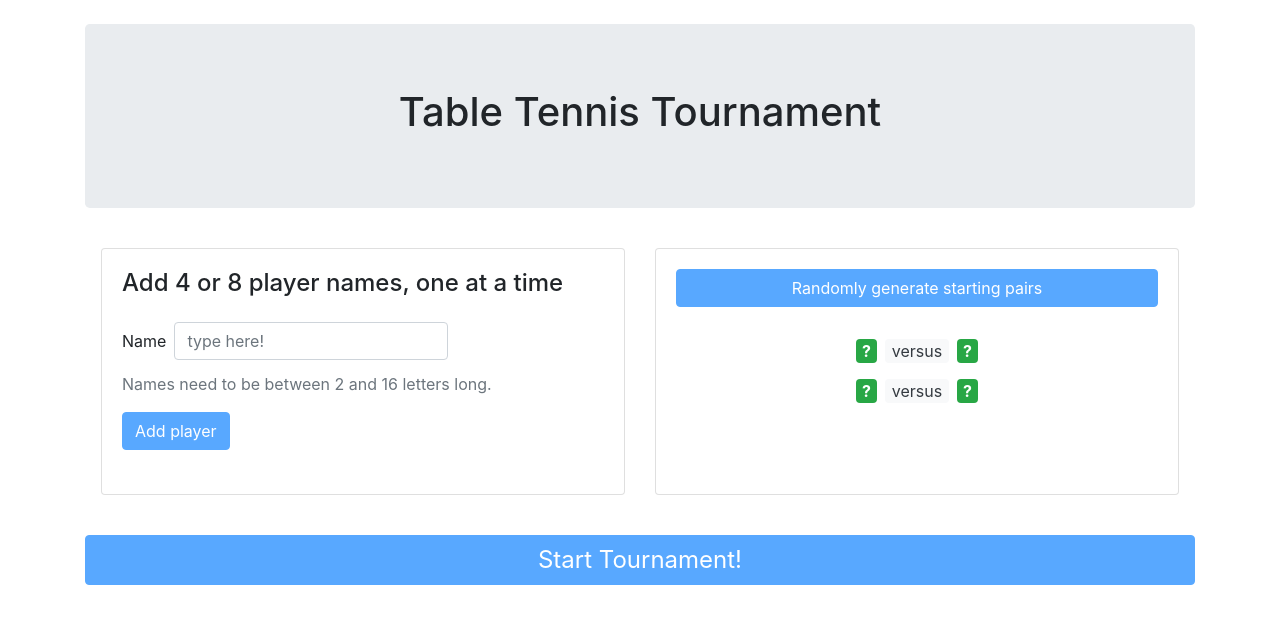
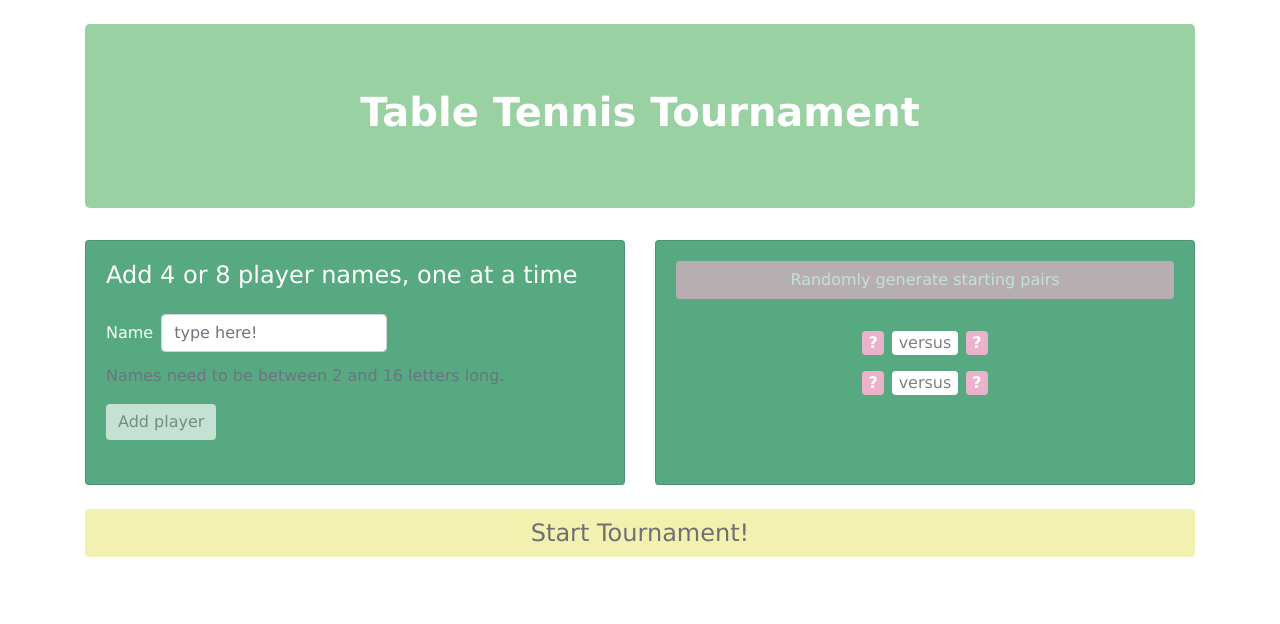
Before and after one commit to naranjita11/develop-me--technical-challenge, a React (Create React App) app: page / in a window 1280 px wide. Shown: the top 624 px of the page. Built offline with nearby package versions, Linux system fonts and the light colour scheme.

Commit message:
inline styling added to components

```diff
--- a/src/components/CreateButton.js
+++ b/src/components/CreateButton.js
@@ -1,12 +1,17 @@
-const CreateButton = ({ handleCreate, buttonText, disableCondition }) => {
+const CreateButton = ({ handleCreate, buttonText, disableCondition, colour }) => {
 
-
+    const buttonStyle = {
+        width: 100 + "%",
+        fontSize: 1.5 + "rem",
+        backgroundColor: colour,
+        border: 0,
+    }
 
     return (
         <>
             <button
-                className="btn btn-primary mb-0 center"
-                style={{ width: 100 + "%", fontSize: 1.5 + "rem"}}
+                className="btn mb-0 center"
+                style={ buttonStyle }
                 disabled={ disableCondition }
                 type="submit"
                 onClick={ handleCreate }
--- a/src/components/GamePairs.js
+++ b/src/components/GamePairs.js
@@ -15,6 +15,13 @@ const GamePairs = ({ name1, name2, handleSubmit }) => {
         handleSubmit(name2);
     }
 
+    const badgeStylingVs = {
+        fontSize: 1 + "rem",
+        backgroundColor: "white",
+        color: "grey",
+        fontWeight: 400,
+    }
+
     return (
         <div className="mb-4 text-center">
             <PlayerButton
@@ -24,7 +31,7 @@ const GamePairs = ({ name1, name2, handleSubmit }) => {
                 name={ name1 }
             />
 
-            <span className="badge bg-light text-dark m-2">plays</span>
+            <span className="badge m-2" style={ badgeStylingVs }>plays</span>
 
             <PlayerButton
                 selected={ selected === 2 }
--- a/src/components/Header.js
+++ b/src/components/Header.js
@@ -7,10 +7,10 @@ class Header extends Component {
 
       return (
         <header
-          className="jumbotron mt-4 mb-4 text-center"
-          // style={{ backgroundColor: "cornflowerblue" }}
+          className="jumbotron mt-4 text-center"
+          style={{ backgroundColor: "#99d1a3", color: "white" }}
         >
-          <h1>Table Tennis Tournament</h1>
+          <h1><strong>Table Tennis Tournament</strong></h1>
         </header>
       )
     }
--- a/src/components/NamesArray.js
+++ b/src/components/NamesArray.js
@@ -3,7 +3,7 @@ const NamesArray = ({ array }) => {
     const badgeStylingName = {
         fontSize: 1 + "rem",
         color: "white",
-        backgroundColor: "pink"
+        backgroundColor: "#ebb2cb"
     }
 
     return (
@@ -16,7 +16,7 @@ const NamesArray = ({ array }) => {
 
             <div className="mt-2">
                 { array.map((value, i) => (
-                    <span className="badge bg-success m-2" style={ badgeStylingName } key={ i }>{ value }</span>
+                    <span className="badge m-2" style={ badgeStylingName } key={ i }>{ value }</span>
                 )) }
             </div>
         </>
--- a/src/components/PlayerButton.js
+++ b/src/components/PlayerButton.js
@@ -1,6 +1,6 @@
 const PlayerButton = ({ name, selected, handleSelect, disableCondition }) => {
 
-    let selectedColour = selected ? "gold" : "#28a745";
+    let selectedColour = selected ? "#E8E569" : "#ebb2cb";
 
     const buttonStyling = {
         fontSize: 1 + "rem",
--- a/src/components/PlayerForm.js
+++ b/src/components/PlayerForm.js
@@ -4,7 +4,7 @@ const PlayerForm = ({ label, placeholder, value, handleChange, validationMessage
         <>
             <form className="form-group">
                 <div className="form-inline">
-                    <label className="mr-2 mb-2">{ label }</label>
+                    <label className="mr-2 mb-2" style={{color: "white"}}>{ label }</label>
                     <input
                         className="form-control mb-2"
                         type="text"
@@ -20,7 +20,8 @@ const PlayerForm = ({ label, placeholder, value, handleChange, validationMessage
                 </p>
 
                 <button
-                    className="btn btn-primary"
+                    className="btn btn-success"
+                    style={{backgroundColor: "white", color: "grey", border: 0}}
                     disabled={ disableConditions }
                     onClick={ handleAdd }
                     >{ buttonText }
--- a/src/components/PlayerPairings.js
+++ b/src/components/PlayerPairings.js
@@ -3,11 +3,13 @@ const PlayerPairings = ({ noOfPlayers, array }) => {
     const badgeStylingName = {
         fontSize: 1 + "rem",
         color: "white",
+        backgroundColor: "#ebb2cb"
     }
 
     const badgeStylingVs = {
         fontSize: 1 + "rem",
-        color: "white",
+        backgroundColor: "white",
+        color: "grey",
         fontWeight: 400,
     }
 
@@ -17,28 +19,28 @@ const PlayerPairings = ({ noOfPlayers, array }) => {
             <div className="mt-4 mb-0 text-center">
                 <div>
                     <div>
-                        <span style={ badgeStylingName } className="badge bg-success m-2">{ array.length !== 0 ? array[0] : "?" }</span>
-                        <span style={ badgeStylingVs } className="badge bg-light text-dark">versus</span>
-                        <span style={ badgeStylingName } className="badge bg-success m-2">{ array.length !== 0 ? array[1] : "?" }</span>
+                        <span style={ badgeStylingName } className="badge m-2">{ array.length !== 0 ? array[0] : "?" }</span>
+                        <span style={ badgeStylingVs } className="badge ">versus</span>
+                        <span style={ badgeStylingName } className="badge m-2">{ array.length !== 0 ? array[1] : "?" }</span>
                     </div>
                     <div>
-                        <span style={ badgeStylingName } className="badge bg-success m-2">{ array.length !== 0 ? array[2] : "?" }</span>
-                        <span style={ badgeStylingVs } className="badge bg-light text-dark">versus</span>
-                        <span style={ badgeStylingName } className="badge bg-success m-2">{ array.length !== 0 ? array[3] : "?" }</span>
+                        <span style={ badgeStylingName } className="badge m-2">{ array.length !== 0 ? array[2] : "?" }</span>
+                        <span style={ badgeStylingVs } className="badge">versus</span>
+                        <span style={ badgeStylingName } className="badge m-2">{ array.length !== 0 ? array[3] : "?" }</span>
                     </div>
                 </div>
 
                 { noOfPlayers <= 4 ? null :
                 <div>
                     <div>
-                        <span style={ badgeStylingName } className="badge bg-success m-2">{ array.length !== 0 ? array[4] : "?" }</span>
-                        <span style={ badgeStylingVs } className="badge bg-light text-dark">versus</span>
-                        <span style={ badgeStylingName } className="badge bg-success m-2">{ array.length !== 0 ? array[5] : "?" }</span>
+                        <span style={ badgeStylingName } className="badge m-2">{ array.length !== 0 ? array[4] : "?" }</span>
+                        <span style={ badgeStylingVs } className="badge">versus</span>
+                        <span style={ badgeStylingName } className="badge m-2">{ array.length !== 0 ? array[5] : "?" }</span>
                     </div>
                     <div>
-                        <span style={ badgeStylingName } className="badge bg-success m-2">{ array.length !== 0 ? array[6] : "?" }</span>
-                        <span style={ badgeStylingVs } className="badge bg-light text-dark">versus</span>
-                        <span style={ badgeStylingName } className="badge bg-success m-2">{ array.length !== 0 ? array[7] : "?" }</span>
+                        <span style={ badgeStylingName } className="badge m-2">{ array.length !== 0 ? array[6] : "?" }</span>
+                        <span style={ badgeStylingVs } className="badge">versus</span>
+                        <span style={ badgeStylingName } className="badge m-2">{ array.length !== 0 ? array[7] : "?" }</span>
                     </div>
                 </div>
                 }
--- a/src/components/RandomiseButton.js
+++ b/src/components/RandomiseButton.js
@@ -4,7 +4,8 @@ const RandomiseButton = ({ arrayLength, handleChange, buttonText }) => {
         <>
             <button
                 disabled={ !(arrayLength % 4 === 0 && arrayLength > 0) }
-                className="btn btn-primary"
+                className="btn"
+                style={{backgroundColor: "#ebb2cb", color: "white"}}
                 onClick={ handleChange }
                 >{ buttonText }
             </button>
--- a/src/components/Settings/Settings.js
+++ b/src/components/Settings/Settings.js
@@ -25,7 +25,7 @@ const PlayerDisplay = ({ handleSave, handleSaveQF }) => {
         else {
             setPlayers([...players, name]);
             setName("");
-            setMessage("");
+            setMessage("Names need to be between 2 and 16 letters long.");
         }
     }
 
@@ -56,11 +56,11 @@ const PlayerDisplay = ({ handleSave, handleSaveQF }) => {
     return (
 
         <div className="mb-4">
-            <div className="card-deck row mb-4 p-3">
+            <div className="card-deck row">
 
-                <div className="card card-body mb-0">
+                <div className="card card-body mb-4" style={{backgroundColor: "#56A981"}}>
 
-                    <h4 className="card-title mb-4">Add 4 or 8 player names, one at a time</h4>
+                    <h4 className="card-title mb-4" style={{ color: "white" }}>Add 4 or 8 player names, one at a time</h4>
 
                     <PlayerForm
                         label="Name"
@@ -79,9 +79,7 @@ const PlayerDisplay = ({ handleSave, handleSaveQF }) => {
 
                 </div>
 
-                <div className="card card-body mb-0">
-
-                    {/* <h4 className="card-title">Your players are...</h4> */}
+                <div className="card card-body mb-4" style={{backgroundColor: "#56A981"}}>
 
                     <RandomiseButton
                         arrayLength={ players.length }
@@ -101,6 +99,7 @@ const PlayerDisplay = ({ handleSave, handleSaveQF }) => {
 
             <CreateButton
                 disableCondition={ randomisedPlayers.length === 0 }
+                colour="#edea87"
                 handleCreate={ handleSubmit }
                 buttonText="Start Tournament!"
             />
--- a/src/index.css
+++ b/src/index.css
@@ -1,9 +1,9 @@
 body {
   margin: 0;
-  /* background-color: hotpink; */
-  font-family: -apple-system, BlinkMacSystemFont, 'Segoe UI', 'Roboto', 'Oxygen',
+  /* font-family: -apple-system, BlinkMacSystemFont, 'Segoe UI', 'Roboto', 'Oxygen',
     'Ubuntu', 'Cantarell', 'Fira Sans', 'Droid Sans', 'Helvetica Neue',
-    sans-serif;
+    sans-serif; */
+  font-family:Verdana, Geneva, Tahoma, sans-serif;
   -webkit-font-smoothing: antialiased;
   -moz-osx-font-smoothing: grayscale;
 }
@@ -13,10 +13,58 @@ code {
     monospace;
 }
 
+:root {
+
+  --lightGreen: #99d1a3;
+
+  --garkGreen: #56A981;
+
+  --yellow: #E8E569;
+   /* #edea87; */
+
+  --pink: #ebb2cb;
+
+  --primary-font: Nunito, Helvetica, sans-serif;
+
+  --primary-spacing: 3rem;
+
+}
+
+.card {
+  background-color: var(--darkGreen);
+}
+
+.successBanner {
+  animation: stretch infinite;
+  animation-duration: 2s;
+  animation-timing-function: step-start;
+}
+
+/* FFD700, 4caf50, 6495ED, FF69B4 */
+
+@keyframes stretch {
+  0%, 100% {
+    background-color: #E8E569;
+  }
+  25% {
+    background-color: #ebb2cb;
+  }
+  50% {
+    background-color: #99d1a3;
+  }
+  75% {
+    background-color: #56A981;
+  }
+}
+
+
 @media screen and (max-width: 575px) {
+  /* .container {
+    padding: 0;
+  } */
 
   .card {
-      border: none;
+    border: none;
   }
 
 }
```
Also changed, not shown: src/components/QuarterFinals/QuarterFinals.js (+4 -3 lines), src/components/SemiAndFinals/SemiAndFinals.js (+8 -6 lines).
